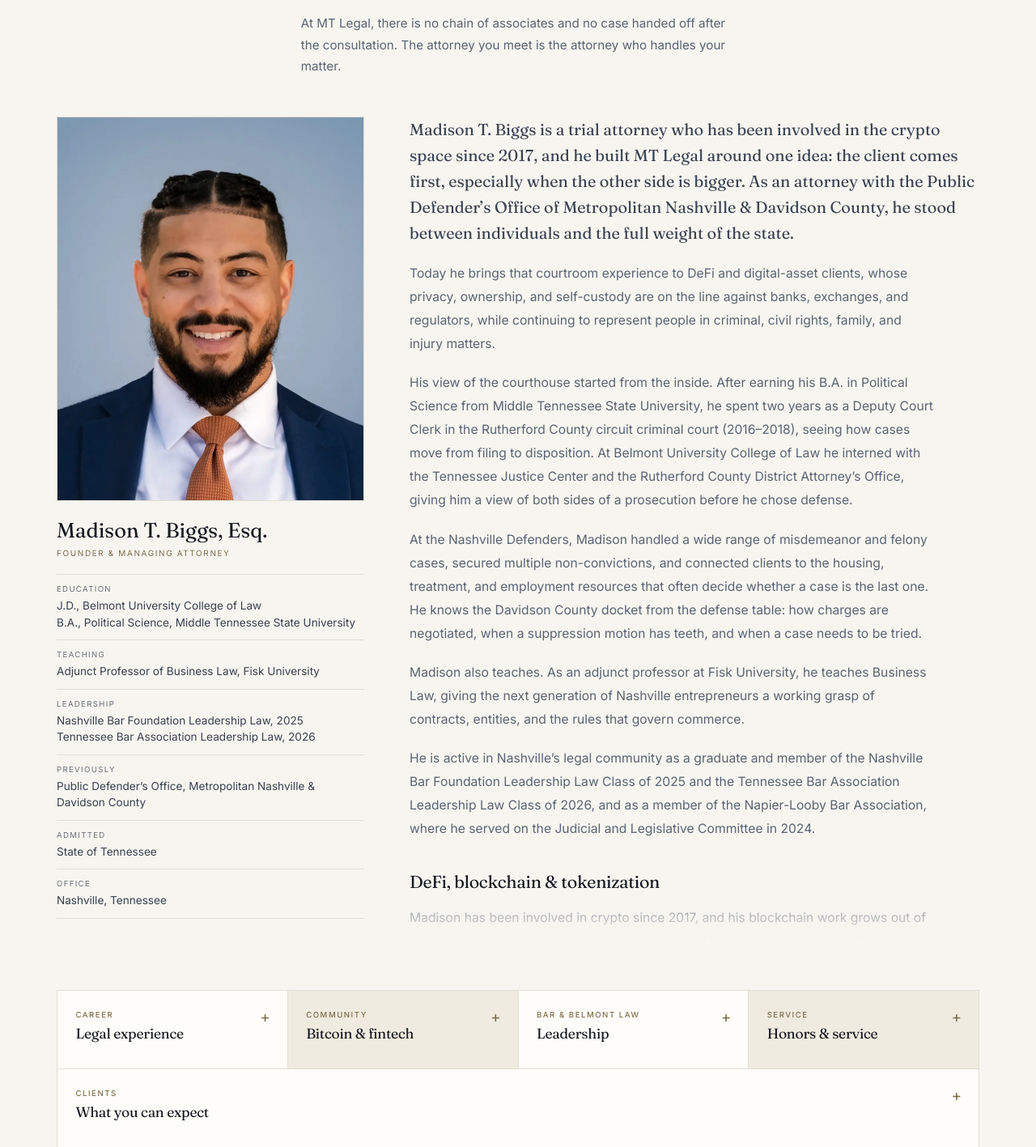
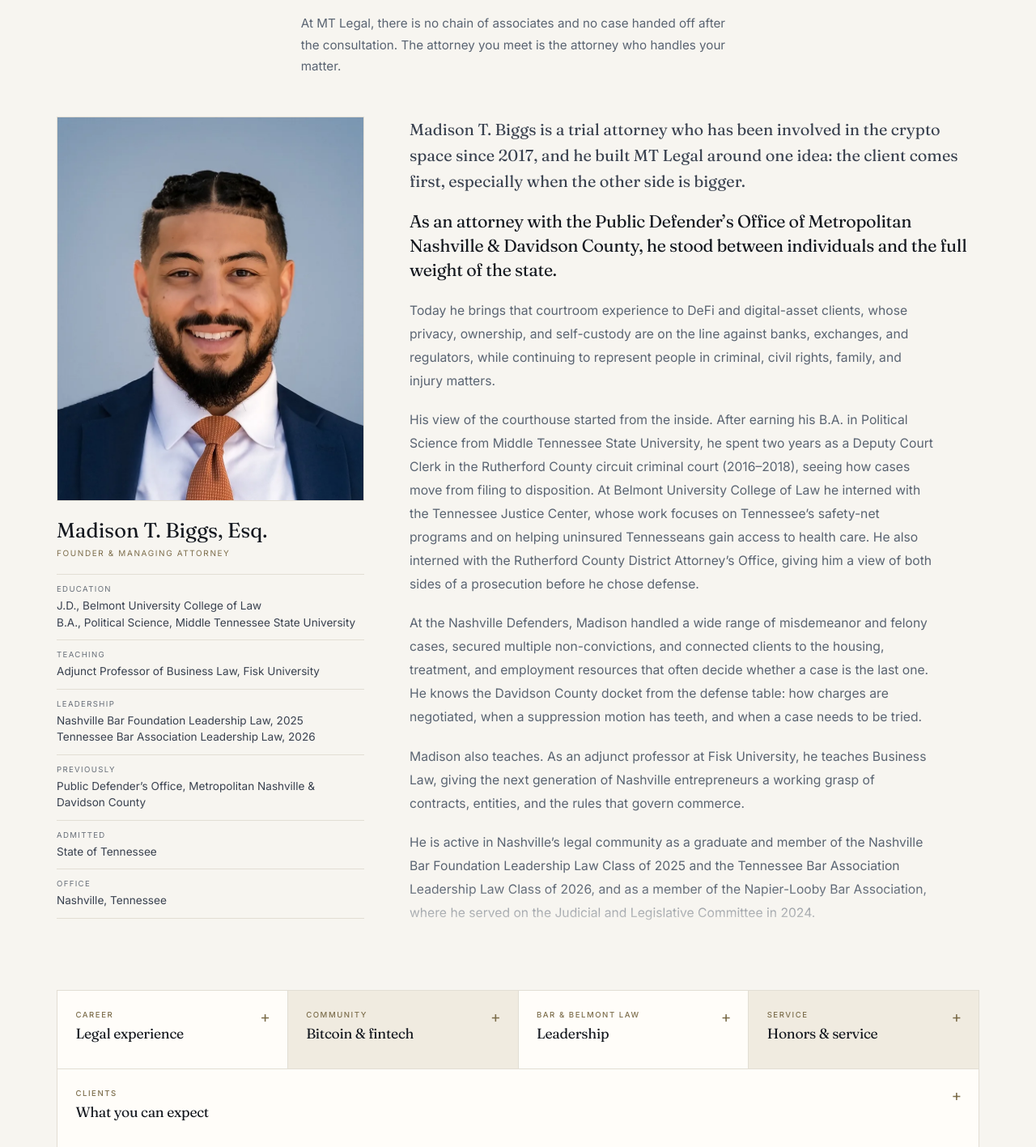
Before and after one commit to mtbiggs-legal/mt-legal-site, a Flask app: page /meet-the-firm in a window 1280 px wide. Shown: the part 264-1681 px from the top of the page at 81% size. Run offline with Flask 3, Linux system fonts and the light colour scheme; parts of the project's set-up code (start-up, migrations or seed data) failed here and were passed over.

Commit message:
chore(deploy): sync from master 8c706e8
First-visit-only page motion, Meet Madison bio updates, Instagram profile picture.

Co-Authored-By: Claude Opus 5.5 <noreply@anthropic.com>

```diff
--- a/static/css/portal_pages.css
+++ b/static/css/portal_pages.css
@@ -1683,8 +1683,9 @@ details[open] > .ed-box-body,
 /* Until site.js has marked the page, keep the hero text from flashing. */
 .rv-on:not(.rv-ready) .ed-hero-text > * { opacity: 0; }
 /* The homepage photo settles from a slight zoom as the page opens. */
-.rv-on .ed-hero--home { overflow: hidden; }
-.rv-on .ed-hero--home .ed-hero-photo { animation: rvSettle 1.8s cubic-bezier(.2, .7, .2, 1) both; }
+/* First visit only, like the scroll reveals. */
+.rv-on:not(.rv-static) .ed-hero--home { overflow: hidden; }
+.rv-on:not(.rv-static) .ed-hero--home .ed-hero-photo { animation: rvSettle 1.8s cubic-bezier(.2, .7, .2, 1) both; }
 @keyframes rvSettle { from { transform: scale(1.06); } to { transform: none; } }
 /* Homepage hero: "what comes next." rolls up, then the paragraph writes in. */
 .rv-on .rv-roll {
--- a/static/js/site.js
+++ b/static/js/site.js
@@ -288,6 +288,9 @@ document.addEventListener("click", function (e) {
     el.classList.add("rv");
     el.style.setProperty("--rv-delay", delay + "ms");
   }
+  // On a repeat visit only the homepage headline animates; the rest stays put.
+  var repeat = root.classList.contains("rv-static");
+  if (repeat) { STAGGERED = [[".ed-hero--home .ed-hero-text", 160]]; SINGLE = ""; }
   STAGGERED.forEach(function (g) {
     document.querySelectorAll(g[0]).forEach(function (group) {
       Array.prototype.forEach.call(group.children, function (child, i) {
@@ -295,7 +298,15 @@ document.addEventListener("click", function (e) {
       });
     });
   });
-  document.querySelectorAll(SINGLE).forEach(function (el) { mark(el, 0); });
+  if (SINGLE) document.querySelectorAll(SINGLE).forEach(function (el) { mark(el, 0); });
+  // Remember this page, so the next visit to it stays still.
+  try {
+    var pages = JSON.parse(localStorage.getItem("mtl-seen-pages") || "[]");
+    if (pages.indexOf(location.pathname) === -1) {
+      pages.push(location.pathname);
+      localStorage.setItem("mtl-seen-pages", JSON.stringify(pages.slice(-200)));
+    }
+  } catch (e) {}
 
   function done(el) {
     el.classList.add("rv-done");
--- a/templates/base.html
+++ b/templates/base.html
@@ -9,11 +9,17 @@
   <script nonce="{{ csp_nonce() }}">
   // Scroll reveals (site.js) start hidden, so switch them on before the first
   // paint. Skipped for reduced motion; undone if site.js never takes over.
+  // A page this visitor has opened before stays still (.rv-static), apart
+  // from the homepage headline and intro.
   (function () {
     if (!("IntersectionObserver" in window)) return;
     if (window.matchMedia("(prefers-reduced-motion: reduce)").matches) return;
     var root = document.documentElement;
     root.classList.add("rv-on");
+    try {
+      var pages = JSON.parse(localStorage.getItem("mtl-seen-pages") || "[]");
+      if (pages.indexOf(location.pathname) !== -1) root.classList.add("rv-static");
+    } catch (e) {}
     setTimeout(function () { if (!window._rvReady) root.classList.remove("rv-on"); }, 3000);
   })();
   </script>
--- a/templates/meet_the_firm.html
+++ b/templates/meet_the_firm.html
@@ -111,6 +111,8 @@
 
   .mp-bio p { color: var(--muted); font-size: .98rem; line-height: 1.85; margin-bottom: 1.2rem; max-width: 66ch; }
   .mp-bio p.mp-lead { font-family: var(--font-display); font-size: 1.25rem; line-height: 1.6; color: var(--ink-2); }
+  /* Second intro paragraph, set like the section titles below it. */
+  .mp-bio p.mp-sub { font-family: var(--font-display); font-size: 1.35rem; line-height: 1.4; letter-spacing: -.015em; color: var(--ink); }
   .mp-bio h2 { font-size: 1.35rem; margin: 2.5rem 0 1rem; }
   .mp-grid { display: grid; grid-template-columns: 1fr 1fr; gap: 1.75rem 2.5rem; margin-top: 2.5rem; }
   .mp-grid h3 {
@@ -235,7 +237,6 @@
     .law-quote-photo-content { padding: 2.5rem 1.5rem; }
   }
   /* The short bio beside the photo is for phones only. */
-  .mp-short-crypto { display: block; margin-top: .45rem; }
   .mp-short { display: none; }
   @media (max-width: 700px) {
     /* Phones: photo and short bio side by side, name and title beneath both. */
@@ -294,9 +295,7 @@
            alt="{{ partner.display }}, {{ partner.title }} of {{ firm_name }}" />
     </picture>
     <p class="mp-short">A trial attorney with a passion for the underdog, forged over five
-      years of uphill criminal fights.
-      <span class="mp-short-crypto">Since 2017, that same fight carries into DeFi: protecting
-      your right to own and control what is yours.</span></p>
+      years of uphill criminal fights.</p>
     <div class="mp-name">{{ partner.display }}</div>
     <div class="mp-title">{{ partner.title }}</div>
     <ul class="mp-facts">
@@ -314,9 +313,11 @@
     <section class="mp-bio-part">
     <p class="mp-lead">{{ partner.name }} is a trial attorney who has been involved in the crypto
       space since 2017, and he built {{ firm_name }} around one idea: the client comes first,
-      especially when the other side is bigger. As an attorney with the Public Defender&rsquo;s
-      Office of Metropolitan Nashville &amp; Davidson County, he stood between individuals and the
-      full weight of the state.</p>
+      especially when the other side is bigger.</p>
+
+    <p class="mp-sub">As an attorney with the Public Defender&rsquo;s Office of Metropolitan
+      Nashville &amp; Davidson County, he stood between individuals and the full weight of the
+      state.</p>
 
     <p>Today he brings that courtroom experience to DeFi and
       digital-asset clients, whose privacy, ownership, and self-custody are on the line against
@@ -327,8 +328,10 @@
       Science from Middle Tennessee State University, he spent two years as a Deputy Court Clerk
       in the Rutherford County circuit criminal court (2016&ndash;2018), seeing how cases move
       from filing to disposition. At Belmont University College of Law he interned with the
-      Tennessee Justice Center and the Rutherford County District Attorney&rsquo;s Office,
-      giving him a view of both sides of a prosecution before he chose defense.</p>
+      Tennessee Justice Center, whose work focuses on Tennessee&rsquo;s safety-net programs and
+      on helping uninsured Tennesseans gain access to health care. He also interned with the
+      Rutherford County District Attorney&rsquo;s Office, giving him a view of both sides of a
+      prosecution before he chose defense.</p>
 
     <p>At the Nashville Defenders, Madison handled a wide range of misdemeanor and felony
       cases, secured multiple non-convictions, and connected clients to the housing, treatment,
@@ -373,6 +376,16 @@
       by their wealth.&rdquo; He focuses on representing underserved Nashville residents,
       mentoring law students, and ensuring that access to justice is not determined by
       financial circumstances.</p>
+    <button type="button" class="mp-read-more" aria-expanded="false">Read more</button>
+    </section>
+
+    <section class="mp-bio-part">
+    <h2>Outside the law</h2>
+    <p>Madison&rsquo;s roots in Middle Tennessee go back to grade school. He grew up here,
+      and the communities that raised him are the same ones he serves today.</p>
+    <p>He and his wife, Hannah, make their home in Nashville with their two dogs. They love
+      the city&rsquo;s culture, and Madison stays involved in the creative and cultural
+      community that makes Nashville feel like home.</p>
     <button type="button" class="mp-read-more" aria-expanded="false">Read more</button>
     </section>
     </div>
```
Also changed, not shown: brand/instagram/10-profile-picture.jpg (added).
